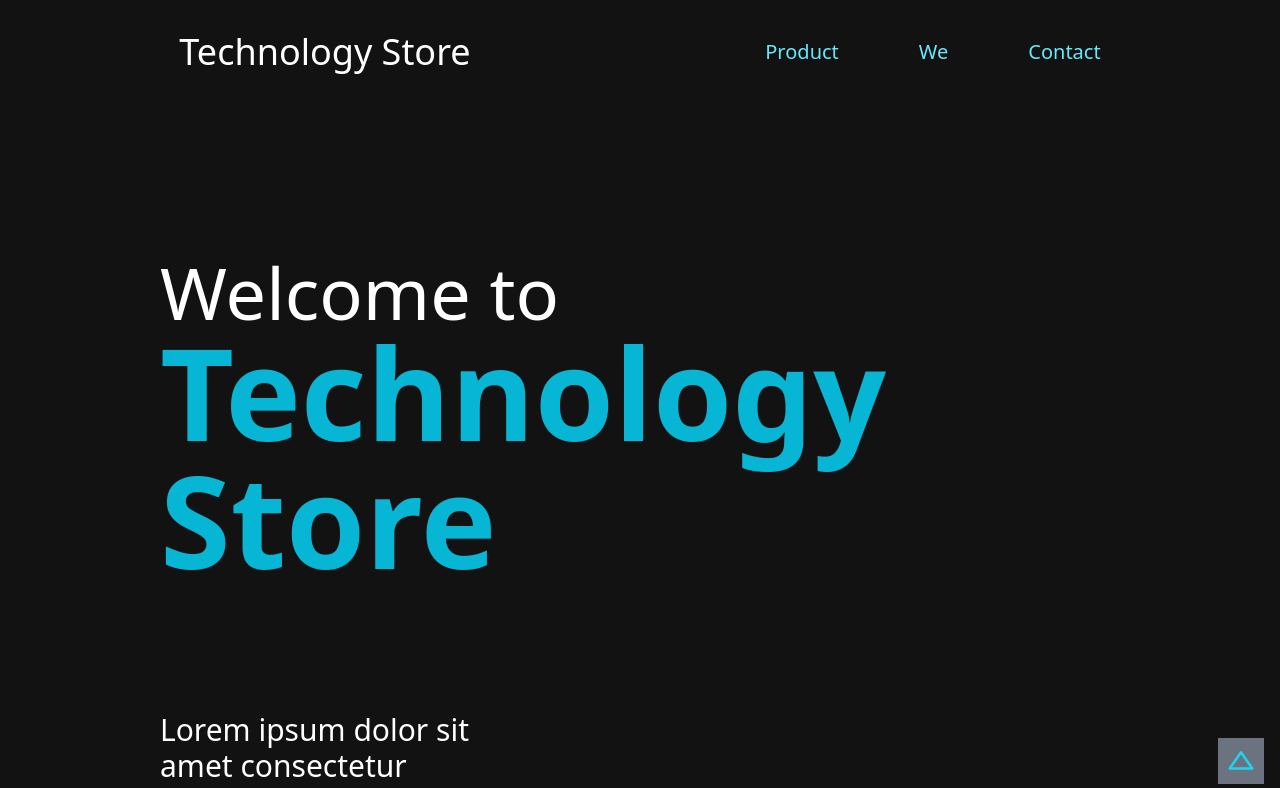
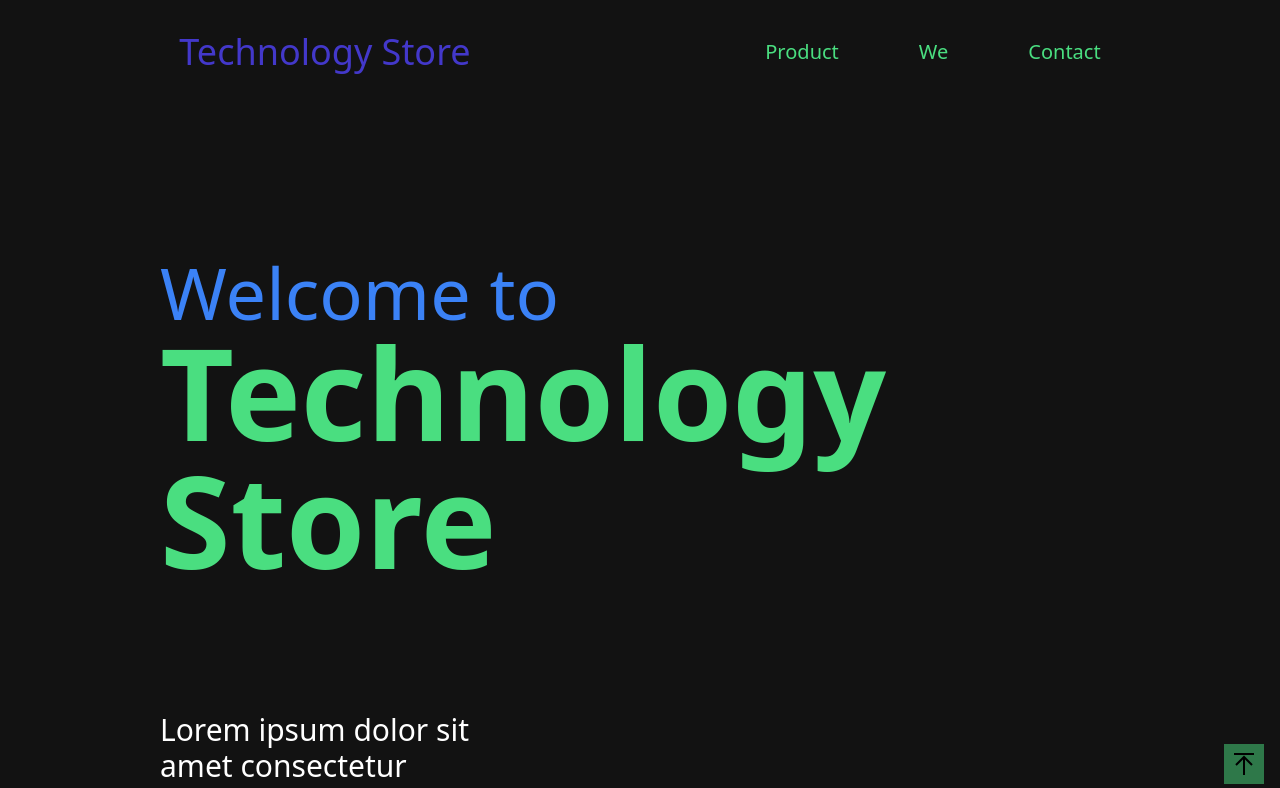
Before and after one commit to tomasquinteros/landing-page, a React (Vite) app: page / in a window 1280 px wide. Shown: the top 788 px of the page. Built offline with nearby package versions, Linux system fonts and the light colour scheme.

Commit message:
create function for go to top page

```diff
--- a/src/App.jsx
+++ b/src/App.jsx
@@ -1,36 +1,22 @@
 /* Import Dependencies */
 import { BrowserRouter, Routes, Route } from 'react-router-dom';
-import { BiUpArrow } from 'react-icons/bi'
+import { LandingPage } from './components/LandingPage';
+import { Error404 } from './components/Error404';
+import { Header } from './components/Header';
 
-/*Import Components */
-import { Header } from './components/Header';
-import { Product } from './components/products/Product';
-import { Welcome } from './components/Welcome';
-import { We } from './components/We';
-import { Contact } from './components/Contact/Contact';
 
 
 /* App */
 function App() {
-
   return (
-    <div id="top" className="flex flex-col justify-center mx-auto">
-      <BrowserRouter>
-        <Header />
-        <main className='mx-auto flex flex-col items-center md:gap-20'>
-          <Welcome />
-          <Product/>
-          <We />
-        </main>
-        <footer className='w-full'>
-            <Contact />
-        </footer>
-      </BrowserRouter>
-      <a href='#top' className='z-30 fixed right-4 bottom-4 bg-gray-500 p-2'>
-        <BiUpArrow className='text-cyan-400 text-3xl' />
-      </a>
-    </div>
-    )
-  }
+    <BrowserRouter>
+      <Header />
+      <Routes>
+        <Route path='/' element={<LandingPage />} />
+        <Route path='*' element={<Error404 />} />
+      </Routes>
+    </BrowserRouter>
+  )
+}
 
 export default App
--- a/src/components/Header.jsx
+++ b/src/components/Header.jsx
@@ -2,6 +2,7 @@ import { useState } from "react";
 import { HashLink as Link } from "react-router-hash-link";
 import { FaBars, FaTimes } from 'react-icons/fa';
 import { stylesNavBar } from "../data/styles";
+import GoToTop from "./goToTop";
 
 const Header = () => {
 
@@ -20,8 +21,7 @@ const Header = () => {
          <nav
             className={navBar ? `${stylesNavBar.styleNav} ${stylesNavBar.active}` : ` ${stylesNavBar.styleNav} ${stylesNavBar.navBarStay}`}
          >
-            <Link to="#" className="text-2xl md:text-4xl font-medium">Technology Store</Link>
-
+            <a href='/' className="text-2xl md:text-4xl font-medium text-indigo-700">Technology Store</a>
             <div className={open ? stylesNavBar.openNav : stylesNavBar.close}>
                <div className="top-10 right-10 fixed">
                   <button className="lg:hidden text-4xl" onClick={() => setOpen(false)}>
--- /dev/null
+++ b/src/components/LandingPage.jsx
@@ -0,0 +1,29 @@
+/*Import Components */
+import { Product } from './products/Product';
+import { Welcome } from './Welcome';
+import { We } from './We';
+import { Contact } from './Contact/Contact';
+import { GrLinkTop } from 'react-icons/gr'
+import goToTop from './goToTop'
+
+const LandingPage = () => {
+
+   return (
+      <div className="flex flex-col justify-center mx-auto">
+        <main className='mx-auto flex flex-col items-center md:gap-20'>
+          <Welcome />
+          <Product/>
+          <We />
+        </main>
+        <footer className='w-full'>
+            <Contact />
+        </footer>
+      <a href='#top' onClick={goToTop()} className='z-30 fixed right-4  bottom-4 bg-green-400/50 p-2'>
+        <GrLinkTop className=' text-2xl' />
+      </a>
+      </div>
+   )
+
+}
+
+export {LandingPage}
--- a/src/components/We.jsx
+++ b/src/components/We.jsx
@@ -7,7 +7,7 @@ const We = () => {
             <p>We have been in the industry since 2020 offering our products</p>
          </div>
          <div className="flex flex-col gap-3">
-            <h2 className="text-2xl">What do we aspire to?</h2>
+            <h2 className="text-2xl text-indigo-600">What do we aspire to?</h2>
             <div className="flex items-center justify-between gap-4">
                <p className="text-md  md:text-xl font-extralight">Lorem ipsum dolor sit amet consectetur, adipisicing elit. Reprehenderit accusamus in dolor. Mollitia quidem distinctio ex autem quisquam provident illo numquam molestias? Minima, sapiente porro. Adipisci dolores debitis nihil voluptates.
                   Rerum debitis provident fugit optio accusantium laboriosam nemo odio ducimus dolor cupiditate at explicabo, labore praesentium expedita necessitatibus quibusdam quis perferendis exercitationem. Expedita ex corrupti deleniti? Tempore blanditiis cupiditate sapiente?
--- a/src/components/Welcome.jsx
+++ b/src/components/Welcome.jsx
@@ -1,17 +1,18 @@
 import image from "../assets/graphic-card.png"
-import { HashLink as Link } from "react-router-hash-link";
+import { ButtonContact } from "./products/ButtonContact";
+
 import { motion } from 'framer-motion';
 
 const Welcome = () => {
    return (
       <section id="#" className="flex flex-col justify-center gap-8 md:gap-32 w-3/4">
          <motion.h1
-            className="text-left text-4xl lg:text-7xl"
+            className="text-left text-4xl lg:text-7xl text-blue-500"
             initial={{ scale: 0 }}
             animate={{ rotate: 0, scale: 1 }}
             transition={{ type: "spring" }}
          >Welcome to <br />
-            <strong className="text-cyan-500 md:text-8xl lg:text-9xl">Technology <br />Store</strong>
+            <strong className="text-green-400 md:text-8xl lg:text-9xl">Technology <br />Store</strong>
          </motion.h1>
          <div className="flex flex-col xl:flex-row gap-32">
             <div className="flex flex-col justify-around gap-8">
@@ -19,9 +20,10 @@ const Welcome = () => {
                <div className="flex flex-col gap-16">
                   <p className="text-lg font-light">Lorem ipsum dolor sit amet consectetur adipisicing elit. Iste expedita sit voluptatibus ipsam accusantium mollitia ab fuga nobis. Lorem ipsum dolor sit amet consectetur adipisicing elit. Praesentium, deleniti? Saepe excepturi explicabo provident molestiae vel a quod accusantium, odit nam quia velit ut praesentium harum distinctio? Obcaecati, recusandae corrupti?</p>
                   <div className="lg:mx-auto">
-                     <button className="text-xl h-10 rounded-md border border-white hover:border-cyan-300  hover:scale-125  hover:text-cyan-300 transition-all">
+                     <ButtonContact/>
+                     {/* <button className="text-xl h-10 rounded-md border border-white hover:border-cyan-300  hover:scale-125  hover:text-cyan-300 transition-all">
                         <Link className="p-8" to="#Contact">Contact</Link>
-                     </button>
+                     </button> */}
                   </div>
                </div>
             </div>
--- /dev/null
+++ b/src/components/goToTop.jsx
@@ -0,0 +1,4 @@
+
+export default function goToTop () {
+   return scrollTo(0,0)
+}
--- a/src/data/styles.jsx
+++ b/src/data/styles.jsx
@@ -4,7 +4,7 @@ const stylesNavBar = {
    navBarStay: "bg-transparent",
    close: "hidden lg:flex justift-center items-center  lg:gap-20",
    openNav: "flex flex-col justify-center items-center gap-20 bg-black  fixed top-0 left-0 w-full h-full",
-   styleLinks: "lg:text-xl text-4xl  text-cyan-300 font-medium hover:text-neutral-200"
+   styleLinks: "lg:text-xl text-4xl  text-green-400 font-medium hover:text-neutral-200"
 }
 
 const waveTop = <svg className="" xmlns="http://www.w3.org/2000/svg" viewBox="0 0 1440 320"><path fill="#1D4ED8" fillOpacity="1" d="M0,288L48,261.3C96,235,192,181,288,170.7C384,160,480,192,576,208C672,224,768,224,864,197.3C960,171,1056,117,1152,106.7C1248,96,1344,128,1392,144L1440,160L1440,320L1392,320C1344,320,1248,320,1152,320C1056,320,960,320,864,320C768,320,672,320,576,320C480,320,384,320,288,320C192,320,96,320,48,320L0,320Z"></path></svg>
```
